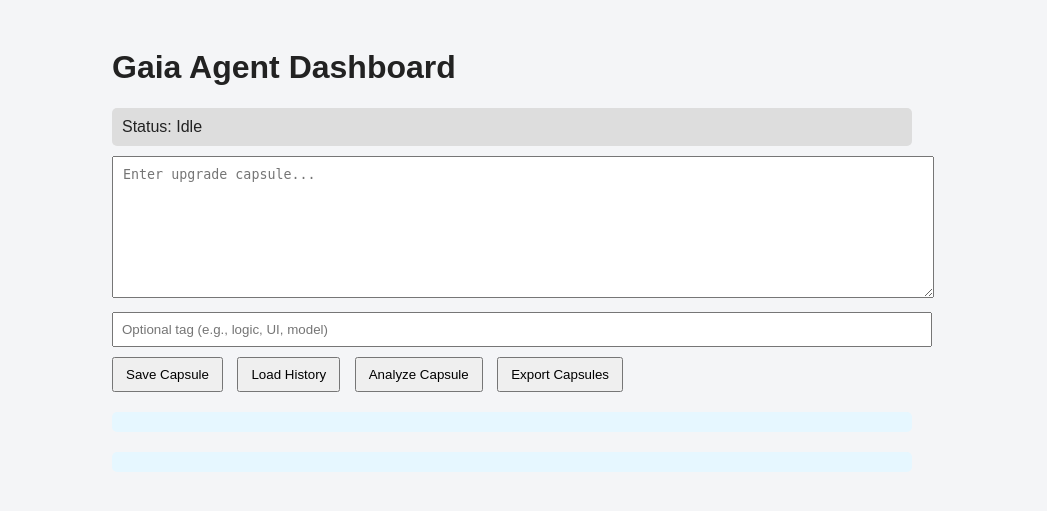
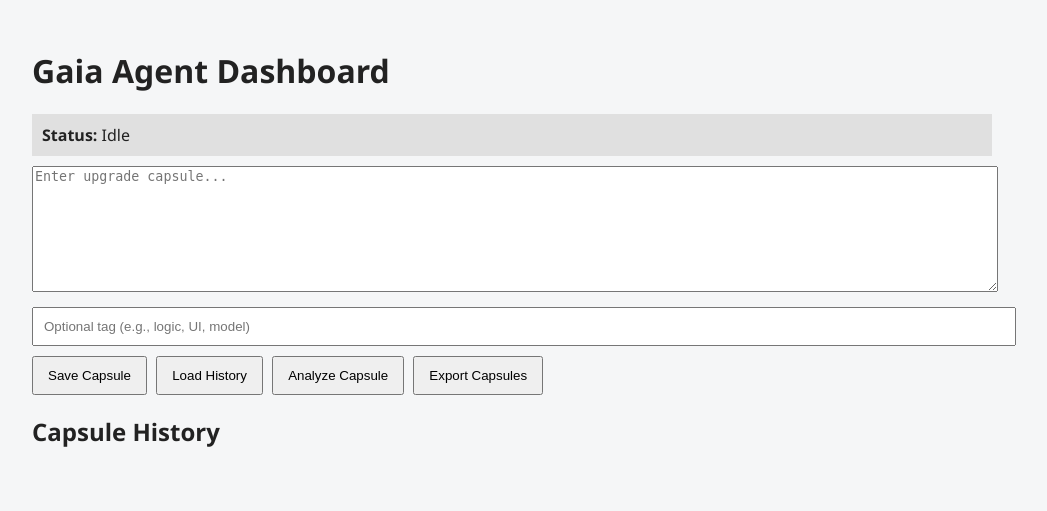
Before and after one commit to Mqhele-dot/gaia-ai-agent, a Flask app: page / in a window 1280 px wide. Shown: the top 511 px of the page, without its empty margins (128-1175 px from the left). Run offline with Flask 3, Linux system fonts and the light colour scheme.

Commit message:
Add files via upload

```diff
--- a/app.py
+++ b/app.py
@@ -1,48 +1,38 @@
-
-from flask import Flask, render_template, request, jsonify
-import os, json, time
-from datetime import datetime
+from flask import Flask, render_template, request, jsonify, send_file
+import os, json, datetime
+from dashboard.utils import analyze_capsule, export_capsules
 
 app = Flask(__name__)
+
 capsules = []
 
-@app.route("/")
+@app.route('/')
 def index():
-    return render_template("dashboard.html", capsules=capsules)
+    return render_template("index.html", capsules=capsules)
 
-@app.route("/save_capsule", methods=["POST"])
+@app.route('/save_capsule', methods=['POST'])
 def save_capsule():
-    data = request.json
+    data = request.get_json()
     capsule = {
-        "timestamp": datetime.now().strftime("%Y-%m-%d %H:%M:%S"),
-        "content": data.get("content", ""),
-        "tag": data.get("tag", ""),
-        "length": len(data.get("content", "")),
-        "complexity": "High" if len(data.get("content", "")) > 100 else "Low"
+        "text": data['text'],
+        "tag": data.get('tag', ''),
+        "timestamp": datetime.datetime.now().strftime("%Y-%m-%d %H:%M:%S")
     }
     capsules.append(capsule)
-    return jsonify({"message": "Capsule saved!", "capsules": capsules})
+    return jsonify({"message": "Capsule saved", "capsules": capsules})
 
-@app.route("/load_capsules", methods=["GET"])
+@app.route('/load_capsules', methods=['GET'])
 def load_capsules():
     return jsonify(capsules)
 
-@app.route("/export_capsules", methods=["GET"])
-def export_capsules():
-    response = app.response_class(
-        response=json.dumps(capsules, indent=4),
-        mimetype='application/json'
-    )
-    response.headers["Content-Disposition"] = "attachment; filename=capsules.json"
-    return response
+@app.route('/analyze_capsule', methods=['POST'])
+def analyze():
+    text = request.get_json()['text']
+    return jsonify(analyze_capsule(text))
 
-@app.route("/analyze_capsule", methods=["POST"])
-def analyze_capsule():
-    text = request.json.get("content", "")
-    length = len(text)
-    complexity = "High" if length > 100 else "Low"
-    return jsonify({"length": length, "complexity": complexity})
+@app.route('/export', methods=['GET'])
+def export():
+    return export_capsules(capsules)
 
 if __name__ == "__main__":
-    port = int(os.environ.get("PORT", 10000))
-    app.run(host="0.0.0.0", port=port)
+    app.run(host="0.0.0.0", port=int(os.environ.get("PORT", 5000)))
--- a/static/script.js
+++ b/static/script.js
@@ -1,44 +1,43 @@
-
-function saveCapsule() {
-  const content = document.getElementById("capsuleInput").value;
-  const tag = document.getElementById("capsuleTag").value;
-  fetch("/save_capsule", {
-    method: "POST",
-    headers: { "Content-Type": "application/json" },
-    body: JSON.stringify({ content, tag })
-  })
-  .then(res => res.json())
-  .then(data => {
-    document.getElementById("status").innerText = "Capsule Saved";
-    loadCapsules();
-  });
+async function saveCapsule() {
+    const text = document.getElementById("capsuleInput").value;
+    const tag = document.getElementById("tagInput").value;
+    const res = await fetch("/save_capsule", {
+        method: "POST",
+        headers: { 'Content-Type': 'application/json' },
+        body: JSON.stringify({ text, tag })
+    });
+    const data = await res.json();
+    document.getElementById("status").innerText = "Saved";
+    renderCapsules(data.capsules);
 }
 
-function loadCapsules() {
-  fetch("/load_capsules")
-    .then(res => res.json())
-    .then(data => {
-      const container = document.getElementById("capsuleHistory");
-      container.innerHTML = "<h3>Capsule History</h3>" + data.map(c =>
-        \`<div>[${c.timestamp}] (${c.tag})</div>\`
-      ).join("");
+async function loadCapsules() {
+    const res = await fetch("/load_capsules");
+    const data = await res.json();
+    renderCapsules(data);
+}
+
+async function analyzeCapsule() {
+    const text = document.getElementById("capsuleInput").value;
+    const res = await fetch("/analyze_capsule", {
+        method: "POST",
+        headers: { 'Content-Type': 'application/json' },
+        body: JSON.stringify({ text })
+    });
+    const data = await res.json();
+    alert("Length: " + data.length + ", Complexity: " + data.complexity);
+}
+
+async function exportCapsules() {
+    window.location.href = "/export";
+}
+
+function renderCapsules(capsules) {
+    const container = document.getElementById("capsuleHistory");
+    container.innerHTML = "";
+    capsules.forEach(c => {
+        const div = document.createElement("div");
+        div.textContent = `[${c.timestamp}] (${c.tag}) ${c.text}`;
+        container.appendChild(div);
     });
 }
-
-function analyzeCapsule() {
-  const content = document.getElementById("capsuleInput").value;
-  fetch("/analyze_capsule", {
-    method: "POST",
-    headers: { "Content-Type": "application/json" },
-    body: JSON.stringify({ content })
-  })
-  .then(res => res.json())
-  .then(data => {
-    document.getElementById("capsuleStats").innerText =
-      \`Length: \${data.length}, Complexity: \${data.complexity}\`;
-  });
-}
-
-function exportCapsules() {
-  window.location.href = "/export_capsules";
-}
--- a/static/styles.css
+++ b/static/styles.css
@@ -1,38 +1,14 @@
-
 body {
-  background-color: #f4f5f7;
-  font-family: Arial, sans-serif;
-  color: #222;
-  padding: 20px;
+    font-family: 'Segoe UI', sans-serif;
+    background-color: #f5f6f7;
+    color: #222;
+    padding: 20px;
 }
-.container {
-  max-width: 800px;
-  margin: auto;
+.container { max-width: 960px; margin: auto; }
+textarea { width: 100%; height: 120px; margin-bottom: 10px; }
+input[type="text"] { width: 100%; padding: 10px; margin-bottom: 10px; }
+.button-group button {
+    padding: 10px 14px;
+    margin-right: 5px;
 }
-.status-bar {
-  background: #ddd;
-  padding: 10px;
-  border-radius: 5px;
-  margin-bottom: 10px;
-}
-textarea {
-  width: 100%;
-  height: 120px;
-  margin-bottom: 10px;
-  padding: 10px;
-}
-input[type='text'] {
-  width: 100%;
-  margin-bottom: 10px;
-  padding: 8px;
-}
-.buttons button {
-  margin-right: 10px;
-  padding: 8px 12px;
-}
-#capsuleHistory, #capsuleStats {
-  margin-top: 20px;
-  padding: 10px;
-  background-color: #e6f7ff;
-  border-radius: 5px;
-}
+.status-box { background: #e0e0e0; padding: 10px; margin-bottom: 10px; }
--- a/templates/index.html
+++ b/templates/index.html
@@ -1,90 +1,25 @@
-
 <!DOCTYPE html>
 <html lang="en">
 <head>
     <meta charset="UTF-8">
     <title>Gaia Agent Dashboard</title>
-    <link href="https://cdn.jsdelivr.net/npm/bootstrap@5.3.0/dist/css/bootstrap.min.css" rel="stylesheet">
+    <link rel="stylesheet" href="/static/styles.css">
+    <script src="/static/script.js" defer></script>
 </head>
-<body class="bg-light text-dark">
-<div class="container my-5">
-    <div class="d-flex justify-content-between align-items-center mb-4">
+<body>
+    <div class="container">
         <h1>Gaia Agent Dashboard</h1>
-        <button class="btn btn-outline-dark" onclick="toggleDarkMode()">🌓</button>
+        <div class="status-box"><strong>Status:</strong> <span id="status">Idle</span></div>
+        <textarea id="capsuleInput" placeholder="Enter upgrade capsule..."></textarea>
+        <input type="text" id="tagInput" placeholder="Optional tag (e.g., logic, UI, model)">
+        <div class="button-group">
+            <button onclick="saveCapsule()">Save Capsule</button>
+            <button onclick="loadCapsules()">Load History</button>
+            <button onclick="analyzeCapsule()">Analyze Capsule</button>
+            <button onclick="exportCapsules()">Export Capsules</button>
+        </div>
+        <div id="historyTitle"><h2>Capsule History</h2></div>
+        <div id="capsuleHistory"></div>
     </div>
-
-    <div id="status" class="alert alert-secondary">Status: <strong>Idle</strong></div>
-
-    <textarea id="capsuleInput" class="form-control mb-2" rows="5" placeholder="Enter upgrade capsule..."></textarea>
-    <input type="text" id="tagInput" class="form-control mb-2" placeholder="Optional tag (e.g., logic, UI, model)">
-    <button class="btn btn-primary" onclick="saveCapsule()">Save Capsule</button>
-    <button class="btn btn-secondary" onclick="loadCapsules()">Load History</button>
-    <button class="btn btn-info" onclick="analyzeCapsule()">Analyze Capsule</button>
-    <button class="btn btn-success" onclick="exportCapsules()">Export Capsules</button>
-
-    <div class="mt-4">
-        <h4>Capsule History</h4>
-        <ul id="capsuleList" class="list-group"></ul>
-    </div>
-
-    <div id="analysisOutput" class="mt-4"></div>
-</div>
-
-<script>
-let dark = false;
-
-function toggleDarkMode() {
-    dark = !dark;
-    document.body.className = dark ? "bg-dark text-light" : "bg-light text-dark";
-}
-
-function saveCapsule() {
-    const capsule = document.getElementById("capsuleInput").value;
-    const tag = document.getElementById("tagInput").value;
-    fetch("/save_capsule", {
-        method: "POST",
-        headers: { 'Content-Type': 'application/json' },
-        body: JSON.stringify({ capsule, tag })
-    })
-    .then(res => res.json())
-    .then(data => {
-        alert(data.message);
-        loadCapsules();
-    });
-}
-
-function loadCapsules() {
-    fetch("/load_capsules")
-    .then(res => res.json())
-    .then(data => {
-        const list = document.getElementById("capsuleList");
-        list.innerHTML = "";
-        data.capsules.forEach((item, i) => {
-            const el = document.createElement("li");
-            el.className = "list-group-item";
-            el.textContent = `[${item.timestamp}] (${item.tag}) ${item.capsule}`;
-            list.appendChild(el);
-        });
-    });
-}
-
-function analyzeCapsule() {
-    const capsule = document.getElementById("capsuleInput").value;
-    fetch("/analyze_capsule", {
-        method: "POST",
-        headers: { 'Content-Type': 'application/json' },
-        body: JSON.stringify({ capsule })
-    })
-    .then(res => res.json())
-    .then(data => {
-        document.getElementById("analysisOutput").innerHTML =
-            `<div class="alert alert-info">Length: ${data.length}, Complexity: ${data.complexity}</div>`;
-    });
-}
-
-function exportCapsules() {
-    window.location.href = "/export_capsules";
-}
-</script>
 </body>
 </html>
```
Also changed, not shown: dashboard/utils.py (added, +14 -0 lines).
